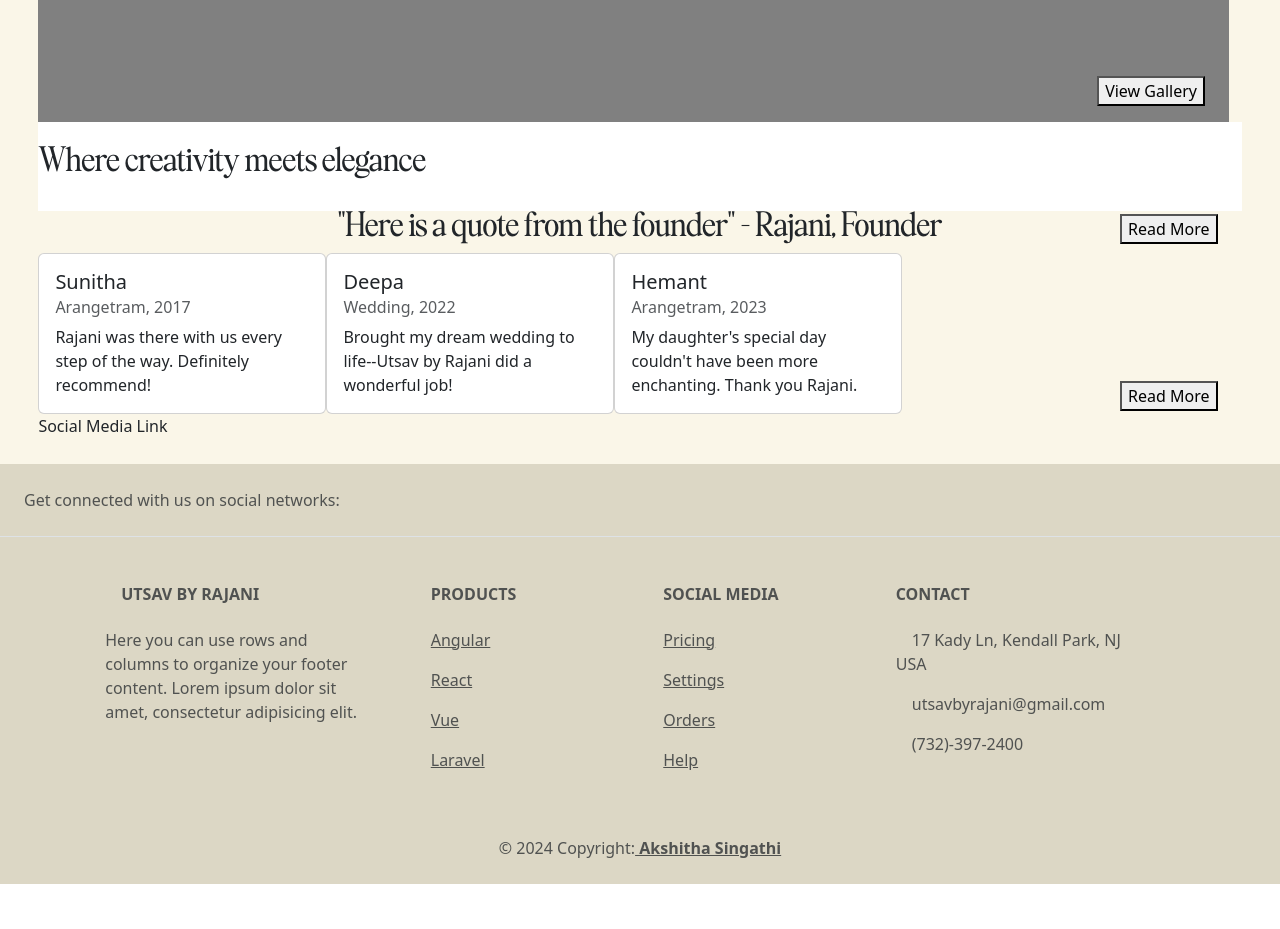
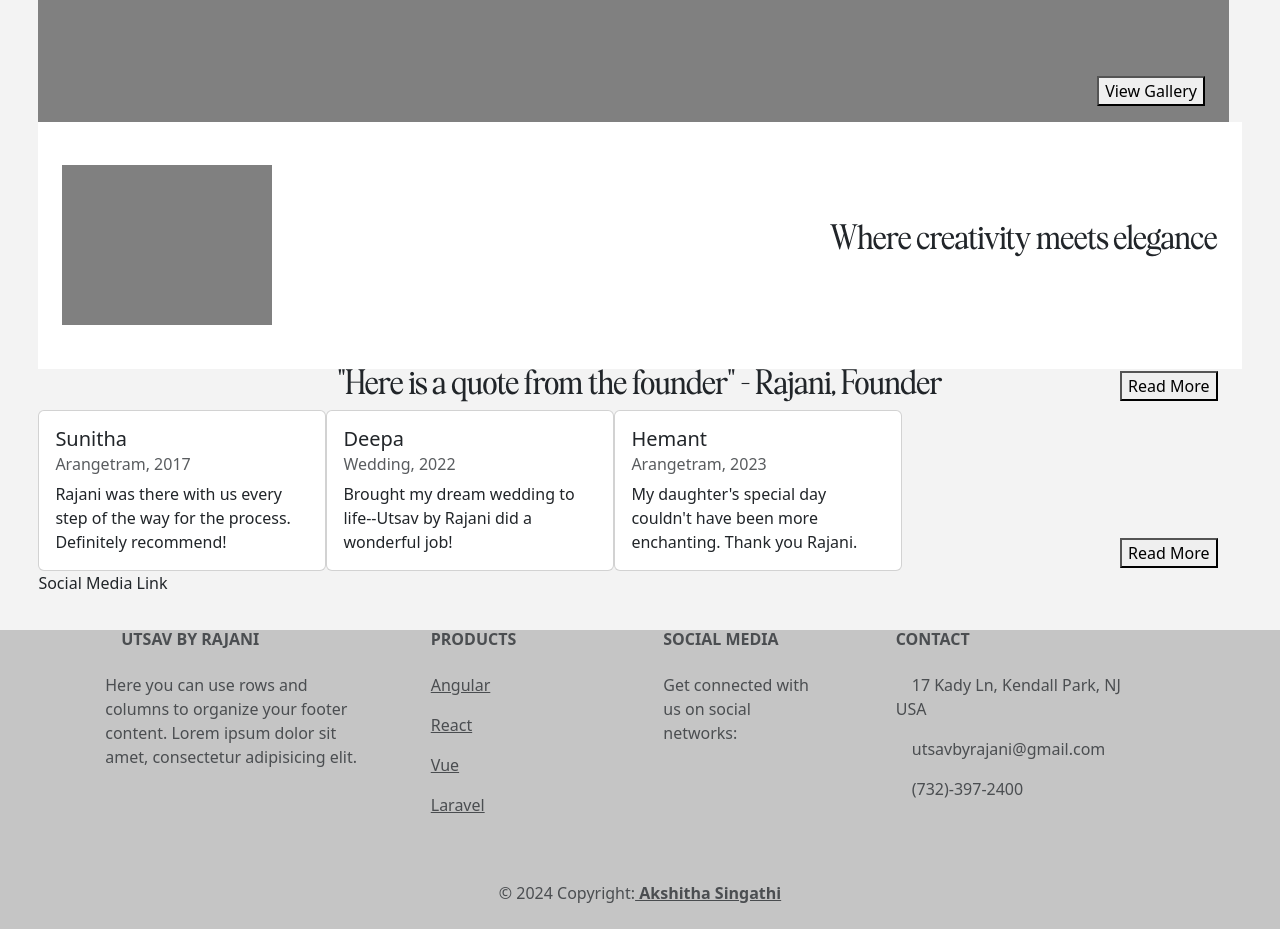
Before and after one commit to akshitha-singathi-0/UtsavByRajani-web-app, a React (Create React App) app: page / in a window 1280 px wide. Shown: the part 760-1689 px from the top of the page. Before the commit the page ends 1644 px from the top, so only its background shows below. Built offline with nearby package versions, Linux system fonts and the light colour scheme.

Commit message:
this styling is killing me slowly

```diff
--- a/src/App.css
+++ b/src/App.css
@@ -1,5 +1,5 @@
 .App{
-  background-color: #faf6e8;
+  background-color: #f3f3f3;
 }
 .InnerBody {
   display: flex;
@@ -8,6 +8,7 @@
   padding-top: 2%;
   padding-bottom: 2%;
 }
+
 div {
   width: 100%;
   position: relative;
@@ -33,7 +34,9 @@ div {
 }
 
 .displaySection {
-  background-color: white;
+  background-color: rgb(255, 255, 255);
+  height: 20%;
+  padding-inline: 2%;
   padding-top: 2%;
   padding-bottom: 2%;
 }
--- a/src/assets/Components/About.jsx
+++ b/src/assets/Components/About.jsx
@@ -4,7 +4,16 @@ const About = (props) => {
     return (
         <div>
             <h3>Our Story</h3>
-            <p>{props.data.ourStory}</p>
+            <div>
+                <div style={{  backgroundColor: "grey",
+                    float: "left",
+                    height: "50vh",
+                    width: "20vw"}}>
+                </div>
+                <div>
+                    <p>{props.data.ourStory}</p>
+                </div>
+            </div>
         </div>
     );
 }
--- a/src/assets/Components/Footer.jsx
+++ b/src/assets/Components/Footer.jsx
@@ -5,35 +5,6 @@ const Footer = () => {
     return (
     <div>
         <footer class="text-center text-lg-start text-muted" style={{backgroundColor:c1}}>
-
-        <section class="d-flex justify-content-center justify-content-lg-between p-4 border-bottom">
-
-            <div class="me-5 d-none d-lg-block">
-            <span>Get connected with us on social networks:</span>
-            </div>
-
-            <div>
-            <a href="" class="me-4 text-reset">
-                <i class="fab fa-facebook-f"></i>
-            </a>
-            <a href="" class="me-4 text-reset">
-                <i class="fab fa-twitter"></i>
-            </a>
-            <a href="" class="me-4 text-reset">
-                <i class="fab fa-google"></i>
-            </a>
-            <a href="" class="me-4 text-reset">
-                <i class="fab fa-instagram"></i>
-            </a>
-            <a href="" class="me-4 text-reset">
-                <i class="fab fa-linkedin"></i>
-            </a>
-            <a href="" class="me-4 text-reset">
-                <i class="fab fa-github"></i>
-            </a>
-            </div>
-
-        </section>
 
         <section class="">
             <div class="container text-center text-md-start mt-5">
@@ -77,18 +48,31 @@ const Footer = () => {
                 <h6 class="text-uppercase fw-bold mb-4">
                     Social Media
                 </h6>
-                <p>
-                    <a href="#!" class="text-reset">Pricing</a>
-                </p>
-                <p>
-                    <a href="#!" class="text-reset">Settings</a>
-                </p>
-                <p>
-                    <a href="#!" class="text-reset">Orders</a>
-                </p>
-                <p>
-                    <a href="#!" class="text-reset">Help</a>
-                </p>
+            <div class="me-5 d-none d-lg-block">
+            <span>Get connected with us on social networks:</span>
+            </div>
+
+            <div>
+            <a href="" class="me-4 text-reset">
+                <i class="fab fa-facebook-f"></i>
+            </a>
+            <a href="" class="me-4 text-reset">
+                <i class="fab fa-twitter"></i>
+            </a>
+            <a href="" class="me-4 text-reset">
+                <i class="fab fa-google"></i>
+            </a>
+            <a href="" class="me-4 text-reset">
+                <i class="fab fa-instagram"></i>
+            </a>
+            <a href="" class="me-4 text-reset">
+                <i class="fab fa-linkedin"></i>
+            </a>
+            <a href="" class="me-4 text-reset">
+                <i class="fab fa-github"></i>
+            </a>
+            </div>
+
                 </div>
 
                 <div class="col-md-4 col-lg-3 col-xl-3 mx-auto mb-md-0 mb-4">
--- a/src/assets/Components/Home.jsx
+++ b/src/assets/Components/Home.jsx
@@ -5,12 +5,23 @@ const Home = (props) => {
     return (
         <div>
             <div class="homeLanding section-with-btn" >
-                <h1 style={{fontFamily: "bethElingston"}}>Bringing Your Dreams to Reality.</h1>
+                <h1 style={{fontFamily: "bethElingston", fontSize: "550%", color:"white"}}>Bring Your Dreams to Reality.</h1>
                 <button class="btn-bottom-right">View Gallery</button>
             </div>
-            <div class="displaySection">
-                <h3 style={{fontFamily: "bethElingston"}}>Where creativity meets elegance</h3>
+
+
+            <div class="displaySection" style={{
+                display: "flex",
+                alignItems: "center",
+            }}>
+                <div style={{  backgroundColor: "grey",
+                    float: "left",
+                    height: "20vh",
+                    width: "20vw"}}></div>
+                <div><h3 style={{fontFamily: "bethElingston",
+                    float: "right"}}>Where creativity meets elegance</h3></div>
             </div>
+
             <div class="section-with-btn">
                 <h3 class="header-quote" style={{fontFamily: "bethElingston"}}>"Here is a quote from the founder" - Rajani, Founder</h3>
                 <button class="btn-bottom-right">Read More</button>
--- a/src/assets/data/testimonies.json
+++ b/src/assets/data/testimonies.json
@@ -3,7 +3,7 @@
         "name": "Sunitha",
         "eventType": "Arangetram",
         "year": 2017,
-        "testimony": "Rajani was there with us every step of the way. Definitely recommend!"
+        "testimony": "Rajani was there with us every step of the way for the process. Definitely recommend!"
     },
     {
         "name": "Deepa",
--- a/src/assets/styles/color-scheme.js
+++ b/src/assets/styles/color-scheme.js
@@ -1,2 +1 @@
-export const c1 = "#DCD7C5";
-export const c2 = "#faf6e8";
+export const c1 = "#C5C5C5";
```
Also changed, not shown: src/assets/data/about.json (+1 -1 lines).
